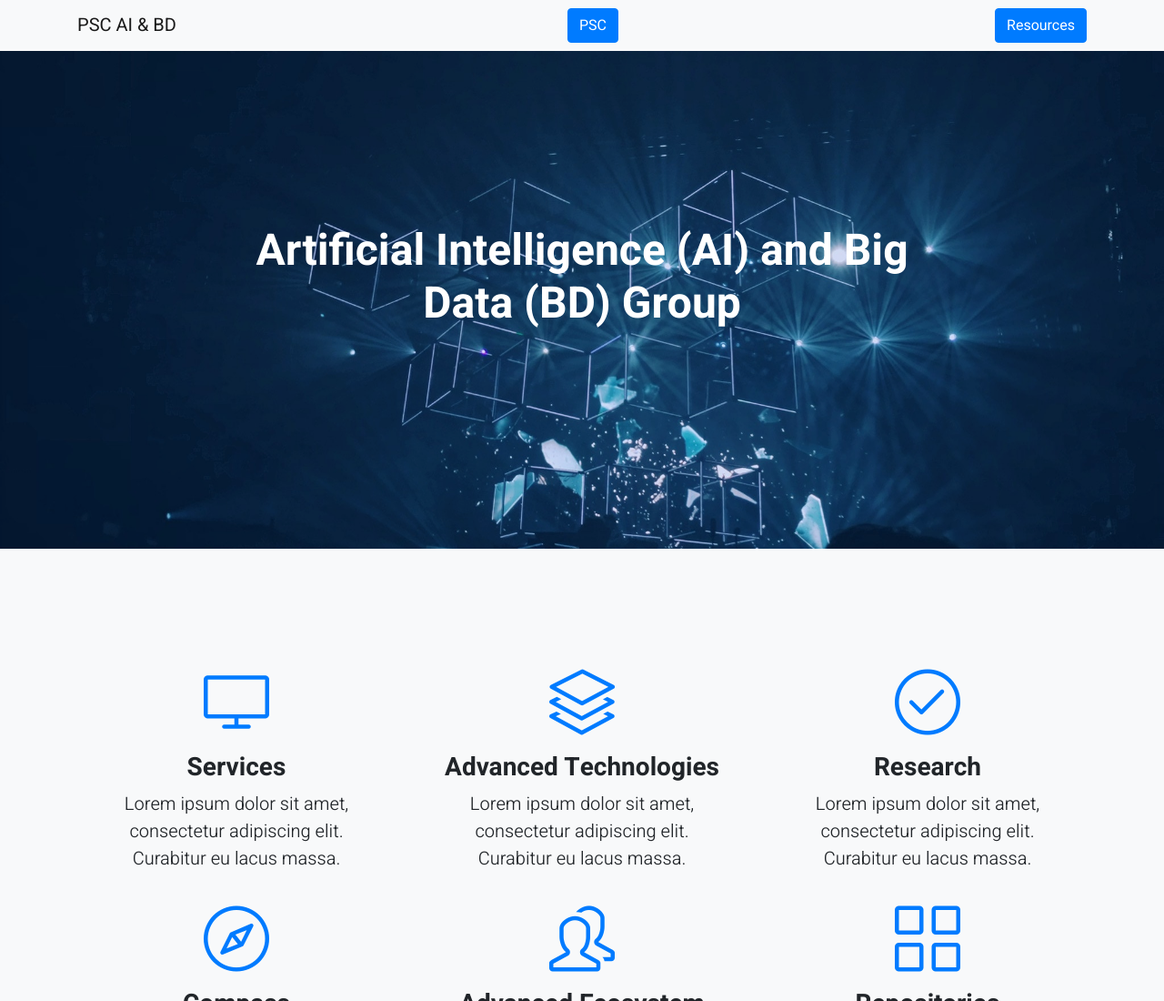
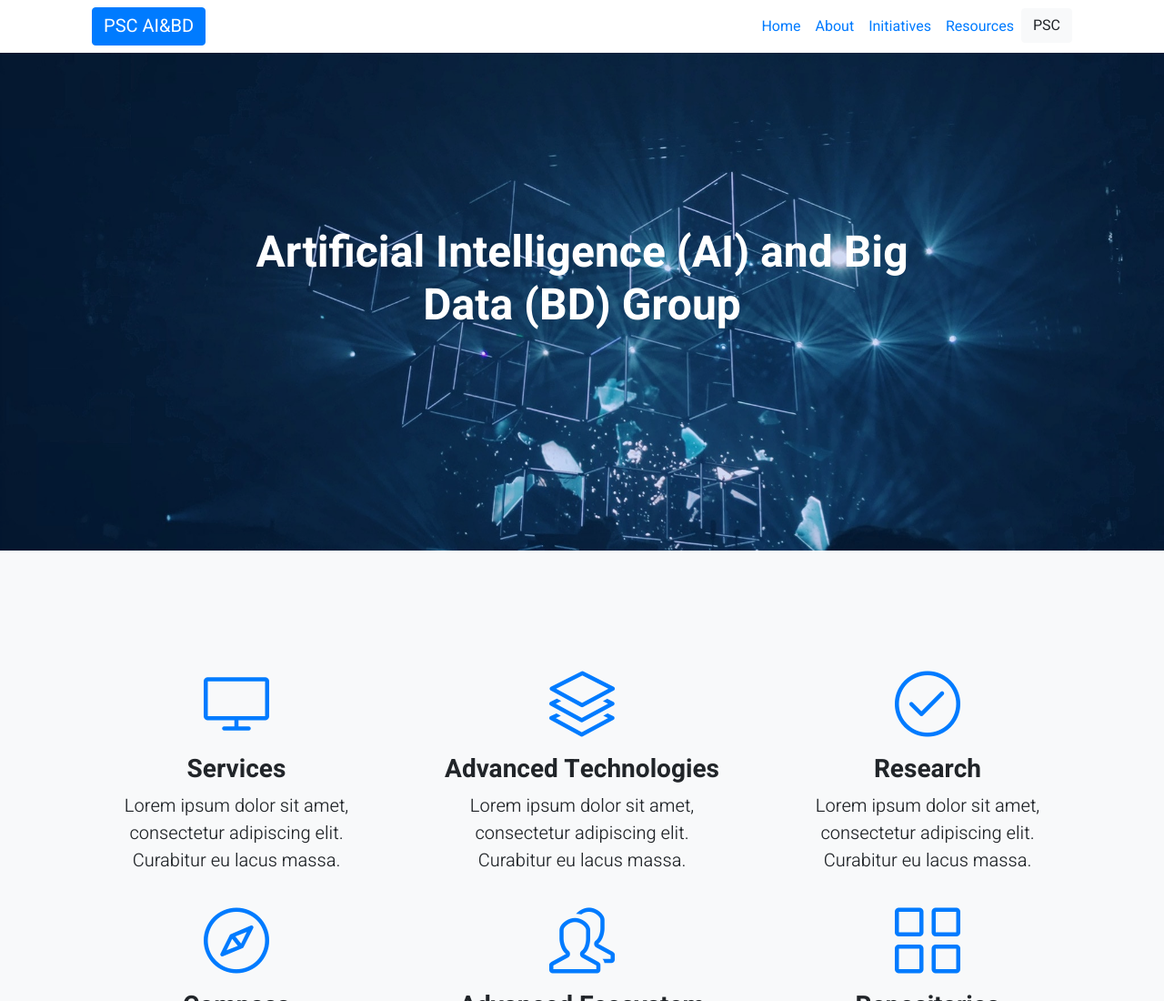
Before and after one commit to pscedu/AI-BD-website, a plain HTML site: page index.html in a window 1280 px wide. Shown: the top 1100 px of the page at 91% size. Drawn offline with Linux system fonts and the light colour scheme.

Commit message:
Updated navigational snippet

```diff
--- a/index.html
+++ b/index.html
@@ -27,14 +27,45 @@
   <body>
 
     <!-- Navigation -->
-    <nav class="navbar navbar-light bg-light static-top">
+   <!-- <nav class="navbar navbar-light bg-light static-top">
       <div class="container">
         <a class="navbar-brand" href="#">PSC AI & BD</a>
         <a class="btn btn-primary" href="https://www.psc.edu">PSC</a>
         <a class="btn btn-primary" href="resources.html">Resources</a>
       </div>
+    </nav>-->
+<div class="container">
+    <nav class="navbar navbar-expand-md">
+
+          <a class="navbar-brand btn btn-primary" href="https://www.psc.edu">PSC AI&BD</a>
+
+
+      <button class="navbar-toggler" type="button" data-toggle="collapse" data-target="#navbarNav3" aria-controls="navbarNav3" aria-expanded="false" aria-label="Toggle navigation">
+          <span class="navbar-toggler-icon"></span>
+        </button>
+
+      <div class="collapse navbar-collapse" id="navbarNav3">
+        <ul class="navbar-nav ml-auto">
+          <li class="nav-item active">
+            <a class="nav-link" href="#">Home <span class="sr-only">(current)</span></a>
+          </li>
+          <li class="nav-item">
+            <a class="nav-link" href="team.html">About</a>
+          </li>
+          <li class="nav-item">
+            <a class="nav-link" href="initiatives.html">Initiatives</a>
+          </li>
+          <li class="nav-item">
+            <a class="nav-link" href="resources.html">Resources</a>
+          </li>
+          <li class="nav-item">
+            <a class="btn btn-light" href="https://www.psc.edu">PSC</a>
+          </li>
+        </ul>
+
+      </div>
     </nav>
-
+  </div>
     <!-- Masthead -->
     <header class="masthead text-white text-center">
       <div class="overlay"></div>
```
